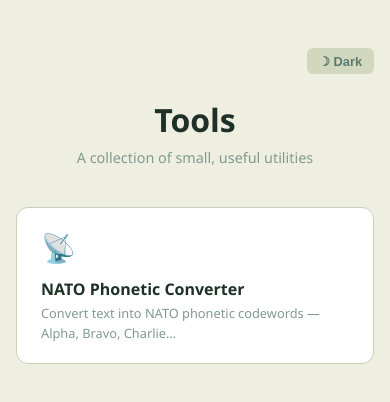
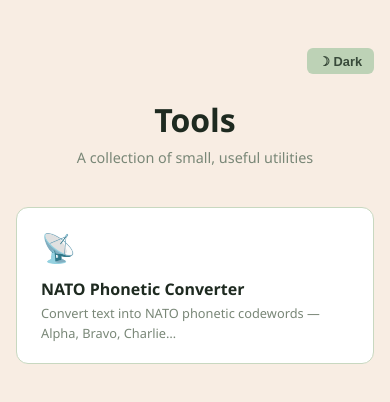
Before and after one commit to madhurya27/tools, a plain HTML site: page index.html in a window 390 px wide. Drawn offline with Linux system fonts and the light colour scheme.

Commit message:
Add template, update palette, and rename NATO converter
- Add template.html as the starting point for new tools
- Switch color palette to colorhunt.co/palette/f8ede3bdd2b6a2b29f798777
- Rename nato-converter.html to phonetic-converter.html
- Add palette reference link to STYLE_GUIDE.md

````diff
--- a/STYLE_GUIDE.md
+++ b/STYLE_GUIDE.md
@@ -15,6 +15,8 @@ Accent colors (`--accent`, `--accent-hover`, `--accent-light`, `--accent-soft`,
 ---
 
 ## Colors
+
+Palette: https://colorhunt.co/palette/f8ede3bdd2b6a2b29f798777
 
 ### Dark theme (default)
 
@@ -86,60 +88,7 @@ Accent colors (`--accent`, `--accent-hover`, `--accent-light`, `--accent-soft`,
 
 ## Page template
 
-Copy this as the starting point for every new tool:
-
-```html
-<!DOCTYPE html>
-<html lang="en" data-theme="auto">
-<head>
-  <meta charset="UTF-8">
-  <meta name="viewport" content="width=device-width, initial-scale=1.0">
-  <title>Tool Name</title>
-  <link rel="stylesheet" href="theme.css">
-  <style>
-    /* tool-specific styles here */
-  </style>
-</head>
-<body>
-  <div class="top-bar">
-    <button class="theme-toggle" onclick="toggleTheme()">☀ Light</button>
-  </div>
-
-  <h1>Tool Name</h1>
-  <p class="subtitle">One-line description</p>
-
-  <div class="card">
-    <!-- tool content here -->
-  </div>
-
-  <script>
-    const html = document.documentElement;
-    const btn = document.querySelector('.theme-toggle');
-
-    function getEffectiveTheme() {
-      const stored = localStorage.getItem('theme');
-      if (stored === 'light' || stored === 'dark') return stored;
-      return window.matchMedia('(prefers-color-scheme: light)').matches ? 'light' : 'dark';
-    }
-
-    function applyTheme(theme) {
-      html.setAttribute('data-theme', theme);
-      btn.textContent = theme === 'light' ? '☽ Dark' : '☀ Light';
-    }
-
-    function toggleTheme() {
-      const next = getEffectiveTheme() === 'light' ? 'dark' : 'light';
-      localStorage.setItem('theme', next);
-      applyTheme(next);
-    }
-
-    applyTheme(getEffectiveTheme());
-
-    // tool logic here
-  </script>
-</body>
-</html>
-```
+Copy `template.html` as the starting point for every new tool.
 
 ---
 
--- a/index.html
+++ b/index.html
@@ -53,7 +53,7 @@
   <p class="subtitle">A collection of small, useful utilities</p>
 
   <div class="grid">
-    <a class="tool-card" href="nato-converter.html">
+    <a class="tool-card" href="phonetic-converter.html">
       <div class="tool-icon">📡</div>
       <div class="tool-name">NATO Phonetic Converter</div>
       <div class="tool-desc">Convert text into NATO phonetic codewords — Alpha, Bravo, Charlie…</div>
--- a/theme.css
+++ b/theme.css
@@ -4,60 +4,60 @@
   --content-max-width:    640px;
   --body-padding:         2rem 1rem;
 
-  --bg-base:              #1a2620;
-  --bg-card:              #243530;
-  --bg-inset:             #1a2620;
-  --bg-card-hover:        #2d4038;
-  --border:               #3d5a50;
-  --text-primary:         #EEEFE0;
-  --text-body:            #D1D8BE;
-  --text-muted:           #819A91;
-  --text-secondary:       #A7C1A8;
-  --accent:               #819A91;
-  --accent-hover:         #5e716a;
-  --accent-light:         #A7C1A8;
-  --accent-soft:          #D1D8BE;
-  --accent-pale:          #EEEFE0;
-  --btn-sec-bg:           #3d5a50;
-  --btn-sec-color:        #A7C1A8;
-  --btn-sec-hover-bg:     #4a6a5e;
-  --btn-sec-hover-color:  #D1D8BE;
+  --bg-base:              #1c2420;
+  --bg-card:              #283228;
+  --bg-inset:             #1c2420;
+  --bg-card-hover:        #324038;
+  --border:               #4a5e4e;
+  --text-primary:         #F8EDE3;
+  --text-body:            #BDD2B6;
+  --text-muted:           #A2B29F;
+  --text-secondary:       #BDD2B6;
+  --accent:               #798777;
+  --accent-hover:         #5a6858;
+  --accent-light:         #BDD2B6;
+  --accent-soft:          #A2B29F;
+  --accent-pale:          #F8EDE3;
+  --btn-sec-bg:           #4a5e4e;
+  --btn-sec-color:        #BDD2B6;
+  --btn-sec-hover-bg:     #566a58;
+  --btn-sec-hover-color:  #F8EDE3;
   --danger:               #e07070;
 }
 
 @media (prefers-color-scheme: light) {
   :root:not([data-theme="dark"]) {
-    --bg-base:              #EEEFE0;
+    --bg-base:              #F8EDE3;
     --bg-card:              #ffffff;
-    --bg-inset:             #f5f6ee;
-    --bg-card-hover:        #D1D8BE;
-    --border:               #c8d0b8;
-    --text-primary:         #1e3028;
-    --text-body:            #2f4a3e;
-    --text-muted:           #819A91;
-    --text-secondary:       #5a7a70;
-    --btn-sec-bg:           #D1D8BE;
-    --btn-sec-color:        #5a7a70;
-    --btn-sec-hover-bg:     #A7C1A8;
-    --btn-sec-hover-color:  #1e3028;
+    --bg-inset:             #fdf5ee;
+    --bg-card-hover:        #BDD2B6;
+    --border:               #c8d8c0;
+    --text-primary:         #1e2a20;
+    --text-body:            #384a3a;
+    --text-muted:           #798777;
+    --text-secondary:       #5e7060;
+    --btn-sec-bg:           #BDD2B6;
+    --btn-sec-color:        #384a3a;
+    --btn-sec-hover-bg:     #A2B29F;
+    --btn-sec-hover-color:  #1e2a20;
     --danger:               #b83228;
   }
 }
 
 [data-theme="light"] {
-  --bg-base:              #EEEFE0;
+  --bg-base:              #F8EDE3;
   --bg-card:              #ffffff;
-  --bg-inset:             #f5f6ee;
-  --bg-card-hover:        #D1D8BE;
-  --border:               #c8d0b8;
-  --text-primary:         #1e3028;
-  --text-body:            #2f4a3e;
-  --text-muted:           #819A91;
-  --text-secondary:       #5a7a70;
-  --btn-sec-bg:           #D1D8BE;
-  --btn-sec-color:        #5a7a70;
-  --btn-sec-hover-bg:     #A7C1A8;
-  --btn-sec-hover-color:  #1e3028;
+  --bg-inset:             #fdf5ee;
+  --bg-card-hover:        #BDD2B6;
+  --border:               #c8d8c0;
+  --text-primary:         #1e2a20;
+  --text-body:            #384a3a;
+  --text-muted:           #798777;
+  --text-secondary:       #5e7060;
+  --btn-sec-bg:           #BDD2B6;
+  --btn-sec-color:        #384a3a;
+  --btn-sec-hover-bg:     #A2B29F;
+  --btn-sec-hover-color:  #1e2a20;
   --danger:               #b83228;
 }
 
````
Also changed, not shown: CLAUDE.md (+1 -1 lines), template.html (added, +50 -0 lines), README.md, phonetic-converter.html (renamed from nato-converter.html).
